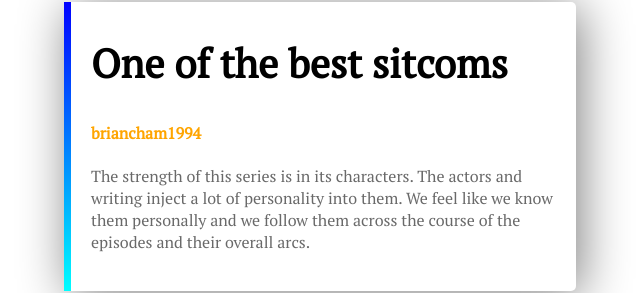
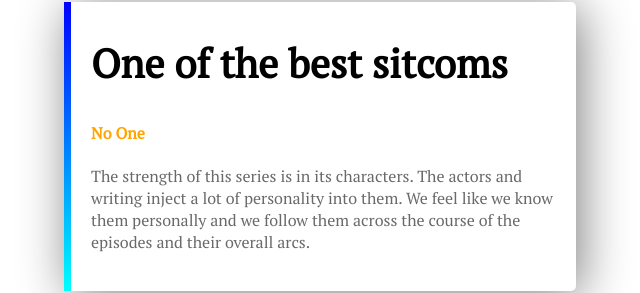
Before and after one commit to samuelmuabia/Friends-site, a plain HTML site: page index.html in a window 1280 px wide. Shown: the part 1617-1910 px from the top of the page, 640-1280 px from the left. Drawn offline with Linux system fonts and the light colour scheme.

Commit message:
Update index.html

```diff
--- a/index.html
+++ b/index.html
@@ -48,7 +48,7 @@
                 </div>
                 <div class="review-items" id="r2">
                     <h2>One of the best sitcoms</h2>
-                    <h4 class="orange-color">briancham1994</h4>
+                    <h4 class="orange-color">No One</h4>
                     <p>The strength of this series is in its characters. The actors and writing inject a lot of personality into them. We feel like we know them personally and we follow them across the course of the episodes and their overall arcs.
                     </p>
                 </div>
```
